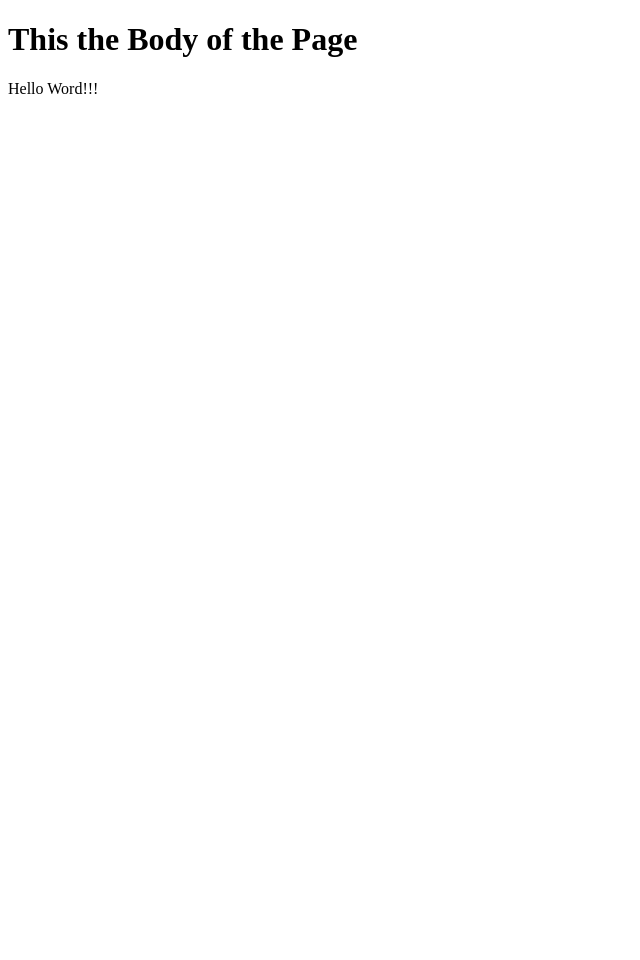
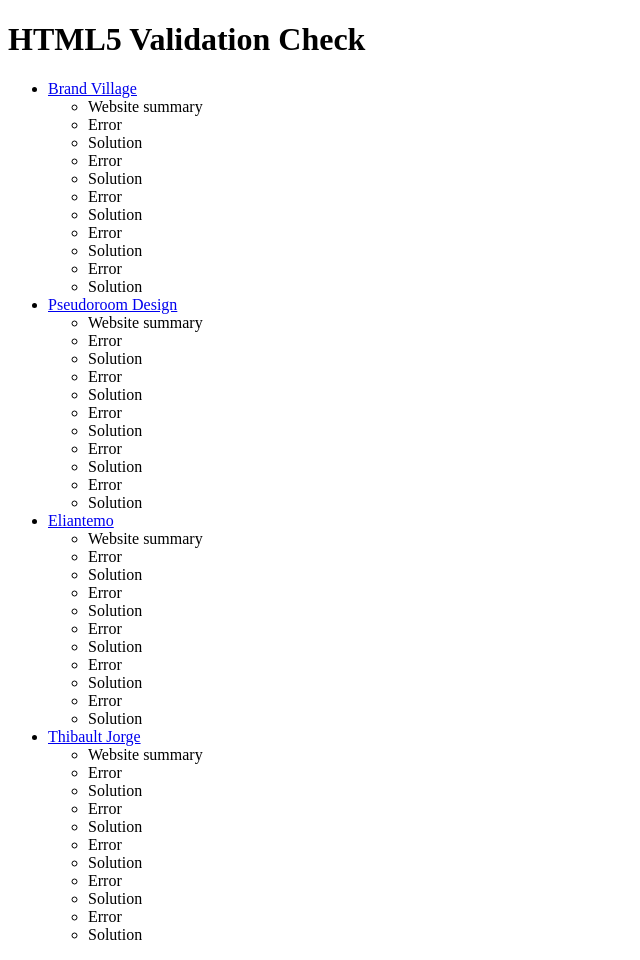
Before and after one commit to cabraldiogo/dws1, a plain HTML site: page validation_check.html in a window 1280 px wide. Shown: the whole page, without its empty margins (0-640 px from the left). Before the commit the page ends 800 px from the top, so only its background shows below. Drawn offline with Linux system fonts and the light colour scheme.

Commit message:
I created the estructure

```diff
--- a/validation_check.html
+++ b/validation_check.html
@@ -3,10 +3,67 @@
 
 	<head>
 		<meta charset="utf-8"/>
-		<title>This is the Title of...</title>
+		<title>Validation Check Assignment</title>
 	</head>
 	<body>
-		<h1>This the Body of the Page</h1>
-		<p>Hello Word!!!</p>
+		<h1>HTML5 Validation Check</h1>
+		<ul>
+			<li><a href="http://www.brandvillage.com.au/">Brand Village</a></li>
+				<ul>
+					<li>Website summary</li>
+					<li>Error</li>
+					<li>Solution</li>
+					<li>Error</li>
+					<li>Solution</li>
+					<li>Error</li>
+					<li>Solution</li>
+					<li>Error</li>
+					<li>Solution</li>
+					<li>Error</li>
+					<li>Solution</li>
+				</ul>
+			<li><a href="http://www.pseudoroom.com/">Pseudoroom Design</a></li>
+				<ul>
+					<li>Website summary</li>
+					<li>Error</li>
+					<li>Solution</li>
+					<li>Error</li>
+					<li>Solution</li>
+					<li>Error</li>
+					<li>Solution</li>
+					<li>Error</li>
+					<li>Solution</li>
+					<li>Error</li>
+					<li>Solution</li>
+				</ul>
+			<li><a href="http://www.eliantemo.com/">Eliantemo</a></li>
+				<ul>
+					<li>Website summary</li>
+					<li>Error</li>
+					<li>Solution</li>
+					<li>Error</li>
+					<li>Solution</li>
+					<li>Error</li>
+					<li>Solution</li>
+					<li>Error</li>
+					<li>Solution</li>
+					<li>Error</li>
+					<li>Solution</li>
+				</ul>
+			<li><a href="http://www.thibaultjorge.com/">Thibault Jorge</a></li>
+				<ul>
+					<li>Website summary</li>
+					<li>Error</li>
+					<li>Solution</li>
+					<li>Error</li>
+					<li>Solution</li>
+					<li>Error</li>
+					<li>Solution</li>
+					<li>Error</li>
+					<li>Solution</li>
+					<li>Error</li>
+					<li>Solution</li>
+				</ul>
+		</ul>
 	</body>
 </html>
```
